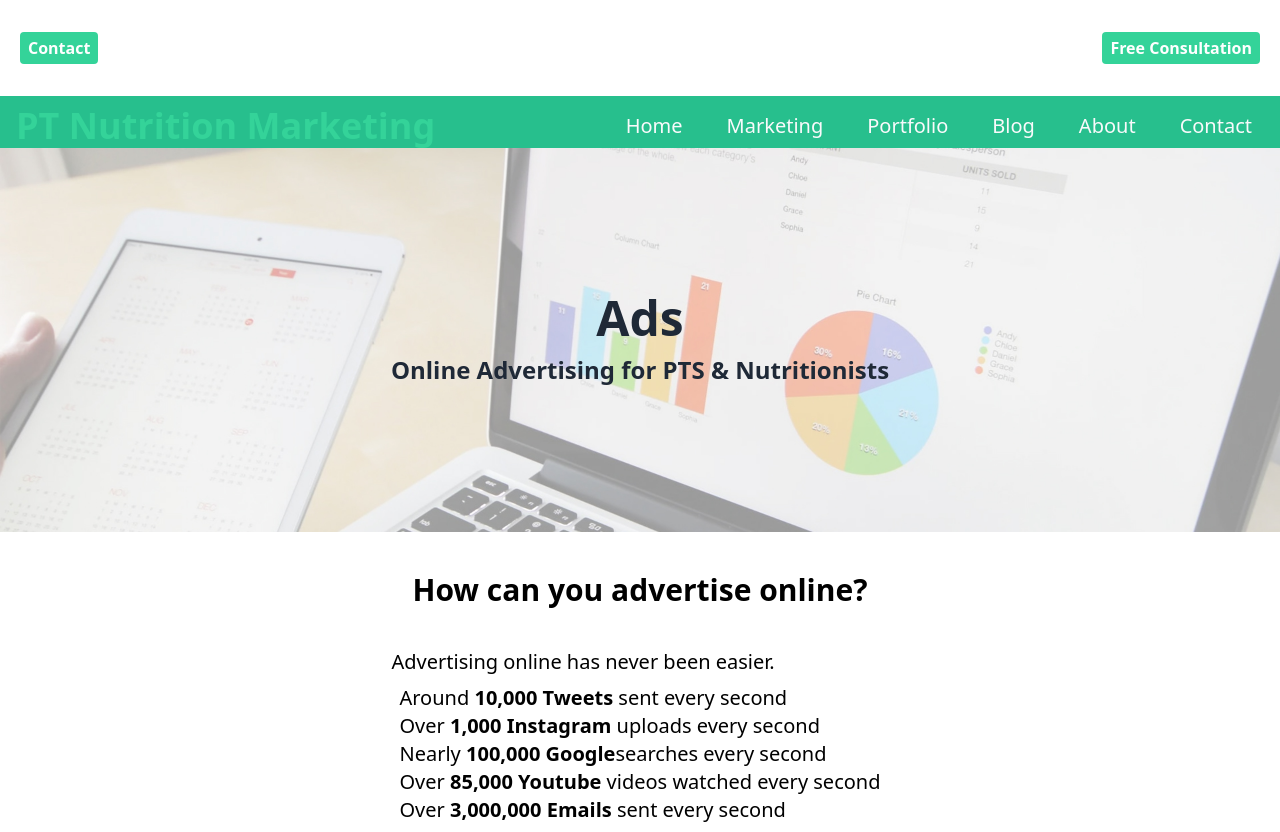
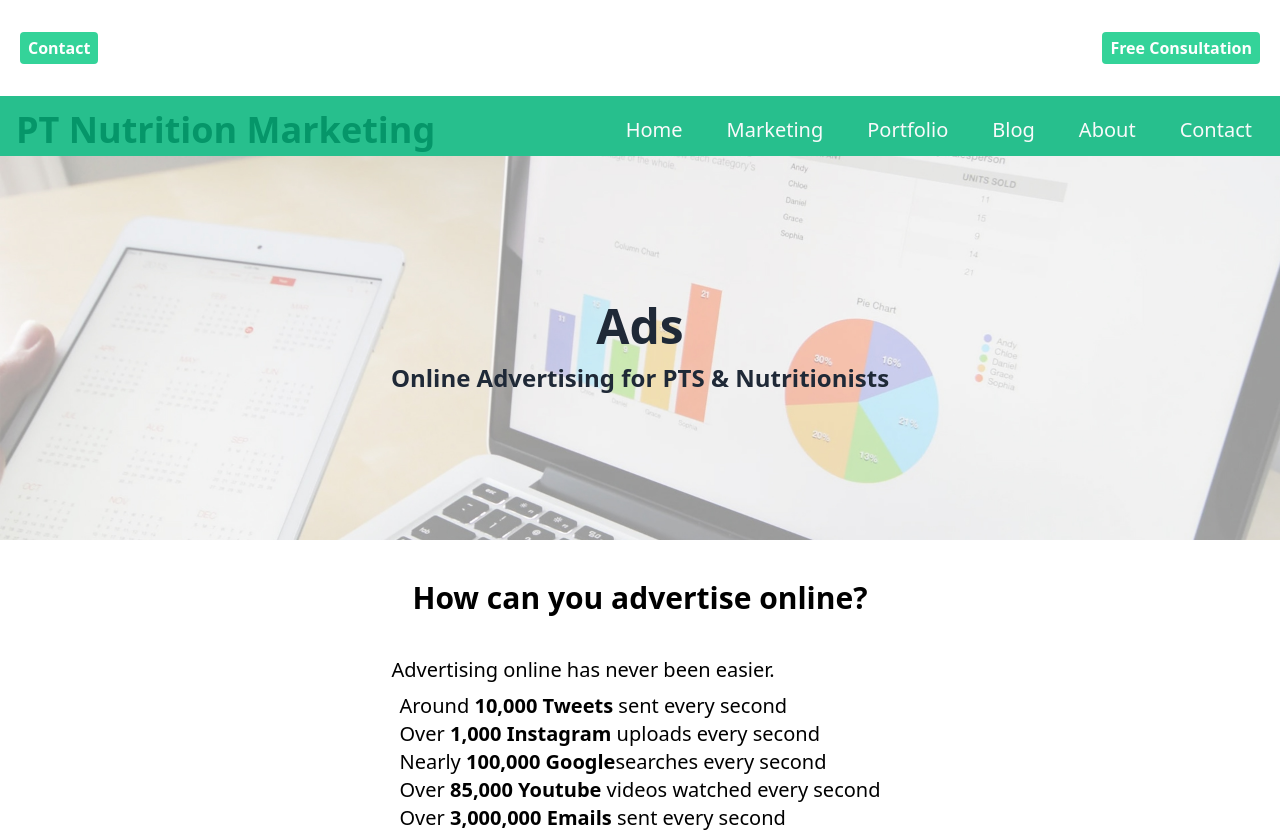
Before and after one commit to AlexThomas-Graft0/pt-nutrition, a Next.js app: page /Ads in a window 1280 px wide. Shown: the top 832 px of the page. Built offline with nearby package versions, Linux system fonts and the light colour scheme.

Commit message:
Navbar Updates

```diff
--- a/components/Navbar.js
+++ b/components/Navbar.js
@@ -43,7 +43,7 @@ export default function Navbar() {
           <a
             className={`${
               setActiveClasses(link) ? "font-bold text-xl text-white " : ""
-            } inline-block px-4 py-2 text-gray-50 hover:text-white`}
+            } inline-block px-4 py-3 text-gray-50 hover:text-white`}
           >
             {link}
           </a>
@@ -65,7 +65,7 @@ export default function Navbar() {
           </a>
         </Link>
       </div>
-      <nav className={`text-green-400 lg:bg-opacity-90 lg:bg-green-500 pt-2`}>
+      <nav className={`text-green-600 lg:bg-opacity-90 lg:bg-green-500 pt-2`}>
         <div className="container flex flex-wrap items-center justify-between w-full mx-auto mt-0">
           <div className="flex justify-start pl-4">
             <Link href="/">
```
